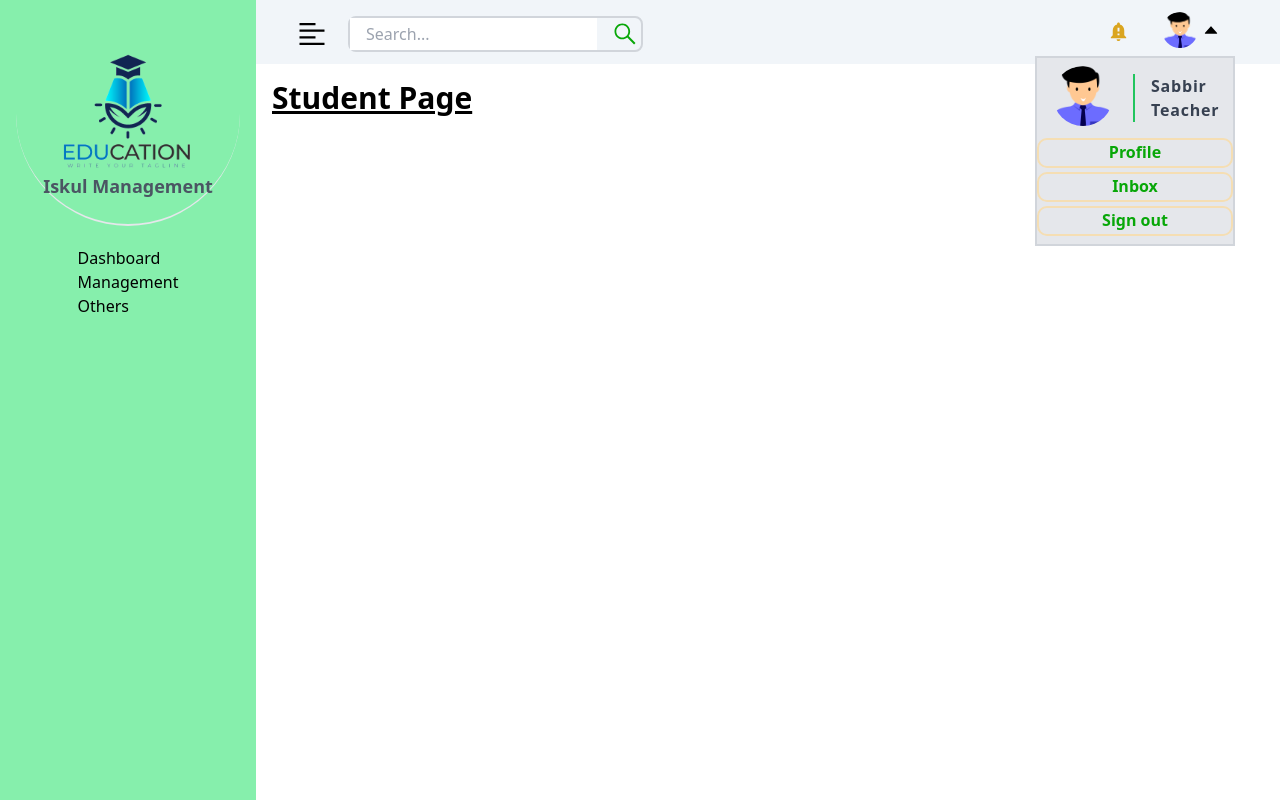
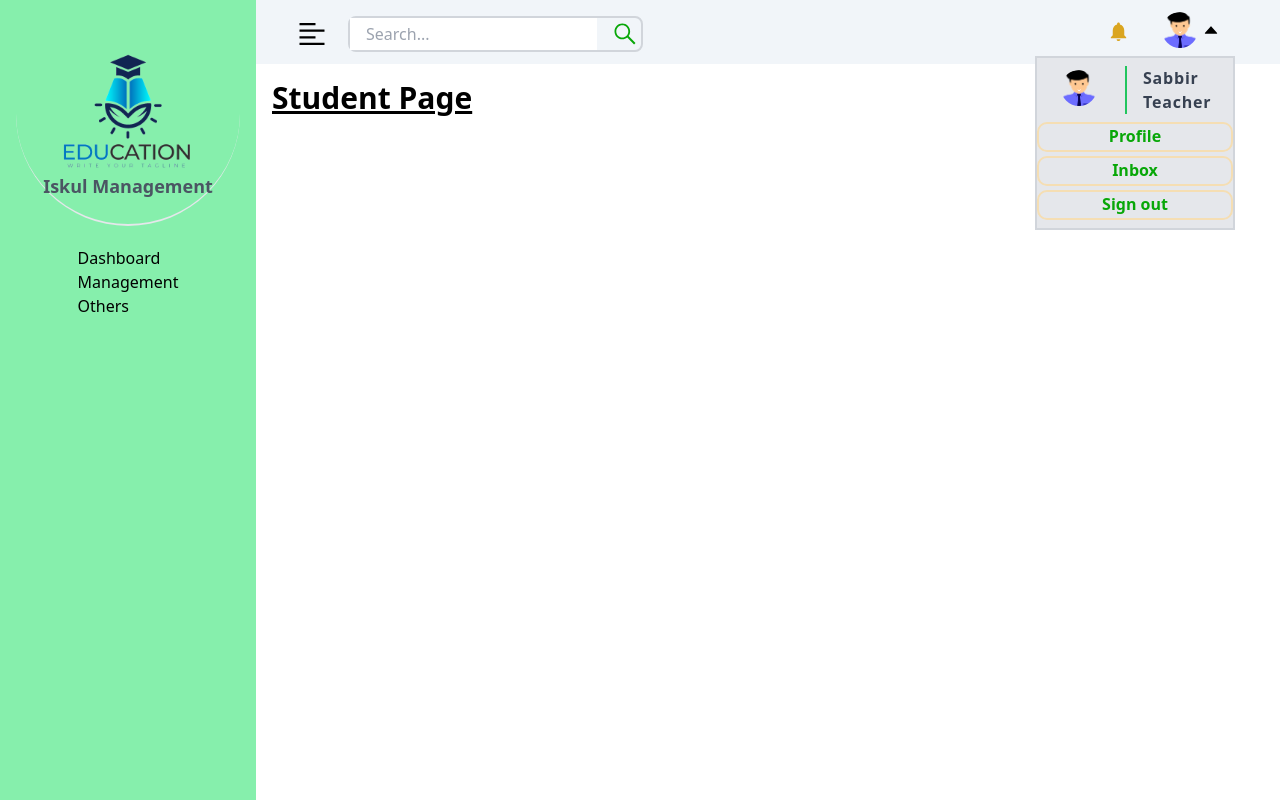
Before and after one commit to Sabbir185/Iskul_Frontend, a Next.js app: page /students in a window 1280 px wide. Both pictures are taken after a click on the element 1201 px from the left and 26 px from the top of the page. Built offline with nearby package versions, Linux system fonts and the light colour scheme.

Commit message:
style updated

```diff
--- a/components/helper/notifications.js
+++ b/components/helper/notifications.js
@@ -1,11 +1,11 @@
-import { MdNotificationImportant } from "react-icons/md";
+import { MdNotifications } from "react-icons/md";
 const Notifications = () => {
   return (
     <div
       className="h-3 mr-8 cursor-pointer"
       style={{ color: "goldenrod", fontSize: "23px" }}
     >
-      <MdNotificationImportant />
+      <MdNotifications />
     </div>
   );
 };
--- a/components/userProfile/index.js
+++ b/components/userProfile/index.js
@@ -48,7 +48,7 @@ const Profile = () => {
         } border-2 border-gray-300`}
       >
         <li className="flex flex-row items-center mb-2">
-          <div className="h-16 w-16 pr-1 mx-4">
+          <div className="h-10 w-10 pr-1 mx-6">
             <Image
               src={Avatar}
               alt="default image"
```
